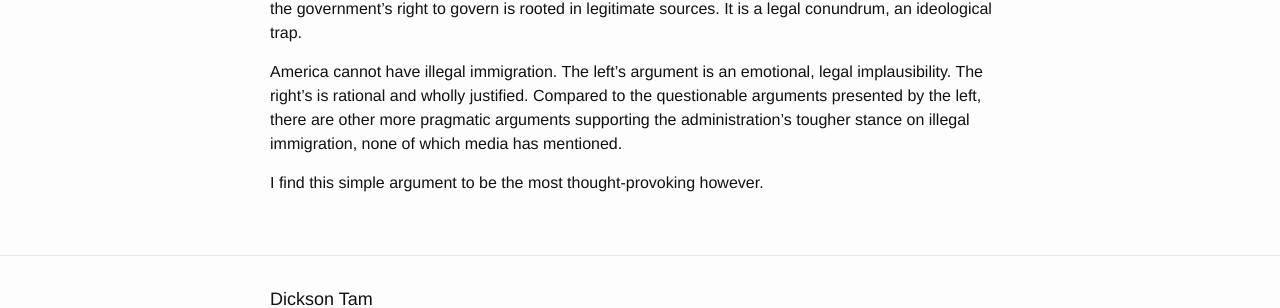
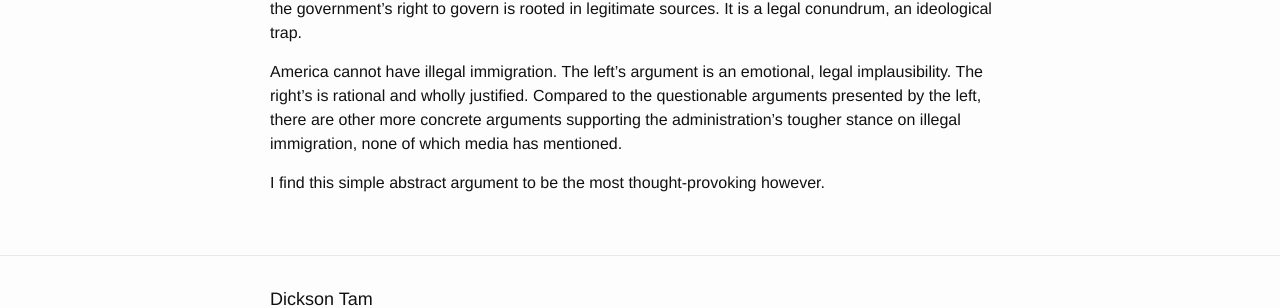
Before and after one commit to dicksont/dicksont.github.io, a Jekyll site: the page built from _posts/2017-02-06-immigration.md, in a window 1280 px wide. Shown: the part 941-1249 px from the top of the page. Built offline with Jekyll 4.4.1, drawn with Linux system fonts in a browser that asks for light colours.

Commit message:
Minor edits.

```diff
--- a/_posts/2017-02-06-immigration.md
+++ b/_posts/2017-02-06-immigration.md
@@ -18,6 +18,6 @@ Regardless of what we call them to prove our point, many immigrants are hard-wor
 
 America has been a nation of laws. Rational thought and rational principles like "consent of the governed" form the basis for our judicial system. A common respect for the law form the basis for our enforcement system. Our legal system does not have any allowance for immigration that is illegal. In fact, the two are antithetical by definition. We are either a nation of laws or claim to be. We can either follow the law or ignore it. We can either be Americans or claim to be. And if we choose the former over the latter, then sanctioning something illegal and as massive as "undocumented" immigration delegitimizes our system. It challenges our fundamental principles that no one is above the law and that the government's right to govern is rooted in legitimate sources. It is a legal conundrum, an ideological trap.
 
-America cannot have illegal immigration. The left's argument is an emotional, legal implausibility. The right's is rational and wholly justified. Compared to the questionable arguments presented by the left, there are other more pragmatic arguments supporting the administration's tougher stance on illegal immigration, none of which media has mentioned.
+America cannot have illegal immigration. The left's argument is an emotional, legal implausibility. The right's is rational and wholly justified. Compared to the questionable arguments presented by the left, there are other more concrete arguments supporting the administration's tougher stance on illegal immigration, none of which media has mentioned.
 
-I find this simple argument to be the most thought-provoking however.
+I find this simple abstract argument to be the most thought-provoking however.
```
